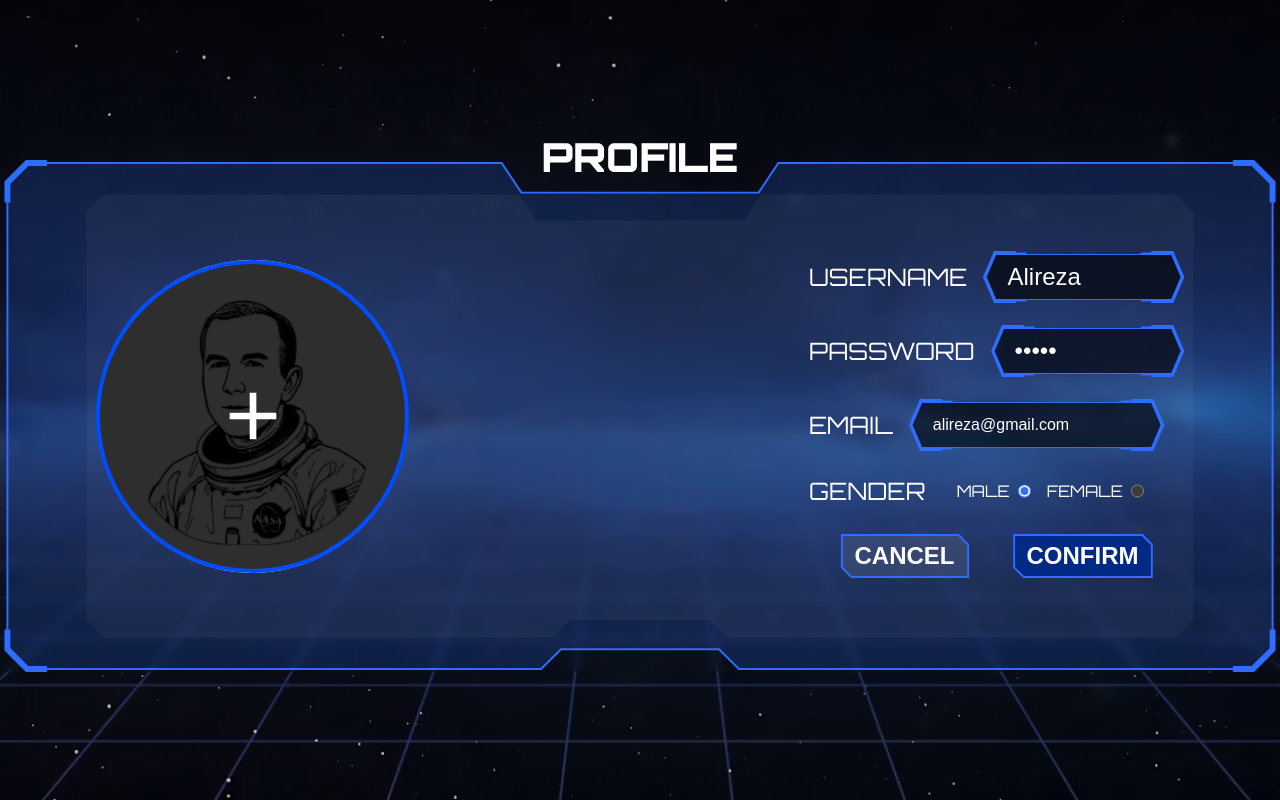
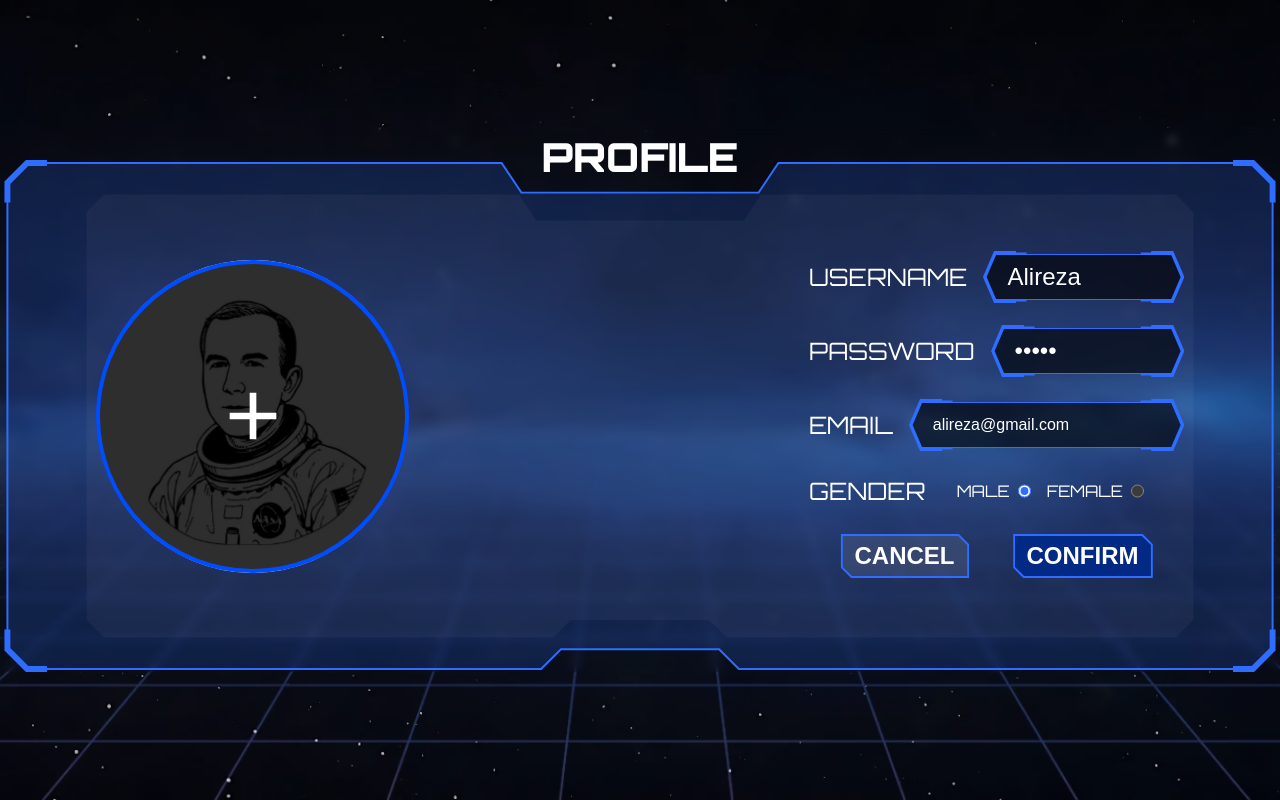
Before and after one commit to CodectiveOrg/snake-frontend, a React (Vite) app: page /edit-profile in a window 1280 px wide. Built offline with nearby package versions, Linux system fonts and the light colour scheme; a web font is replaced by a local one.

Commit message:
[FIX] email-input inline size

```diff
--- a/src/pages/edit-profile/edit-profile.module.css
+++ b/src/pages/edit-profile/edit-profile.module.css
@@ -38,6 +38,12 @@
         }
 
         &.email {
+          > div {
+            > div {
+              inline-size: 100%;
+            }
+          }
+
           .email-input {
             font-size: 1rem;
           }
```
